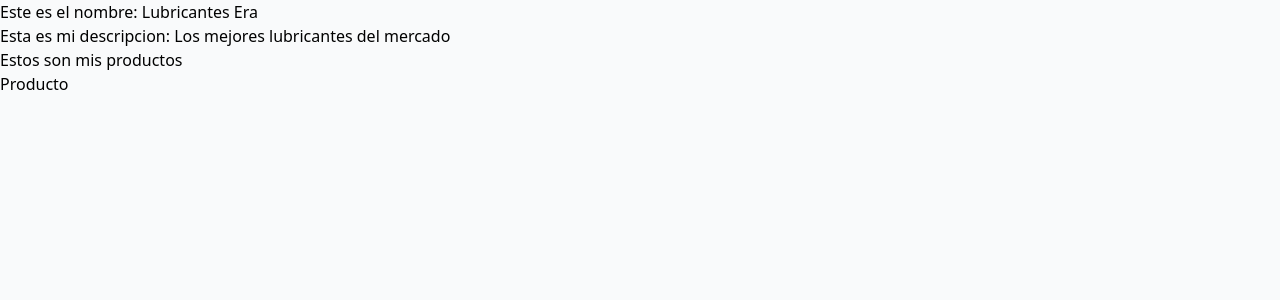
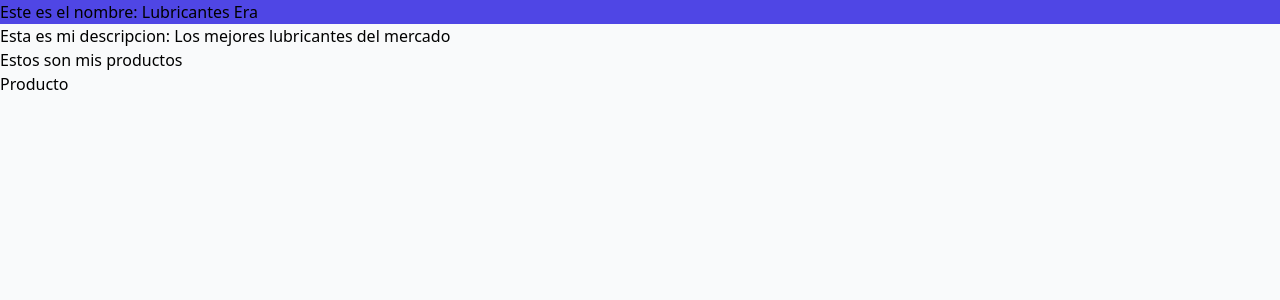
Before and after one commit to ErnestoXMC/global-lub, a React (Vite) app: page / in a window 1280 px wide. Shown: the top 300 px of the page. Built offline with nearby package versions, Linux system fonts and the light colour scheme.

Commit message:
Prueba commit deploy

```diff
--- a/src/components/Header.jsx
+++ b/src/components/Header.jsx
@@ -6,7 +6,7 @@
 
     return (
         <>
-            <h1>Este es el nombre: {nombre}</h1>
+            <h1 className='bg-indigo-600'>Este es el nombre: {nombre}</h1>
             <p>Esta es mi descripcion: {descripcion}</p>
         </>
     )
```
